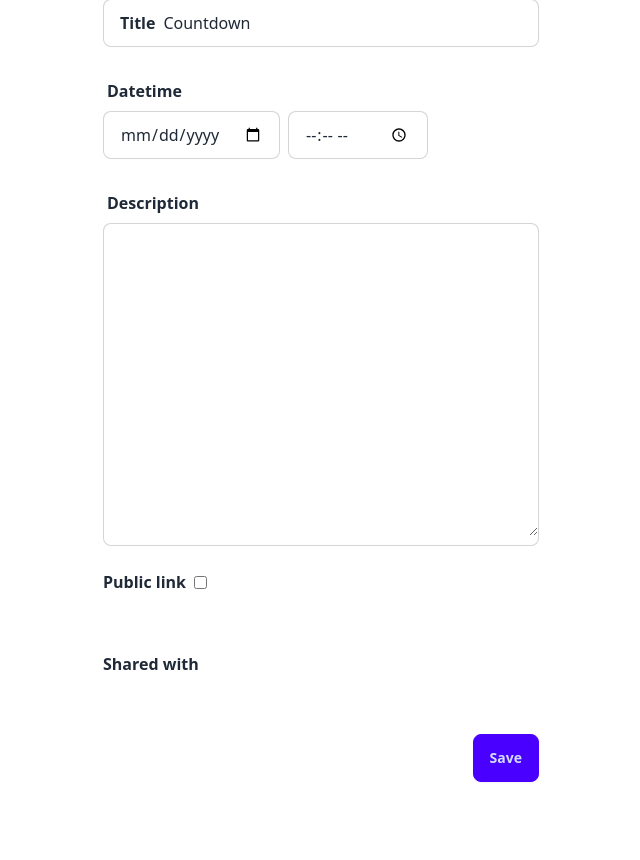
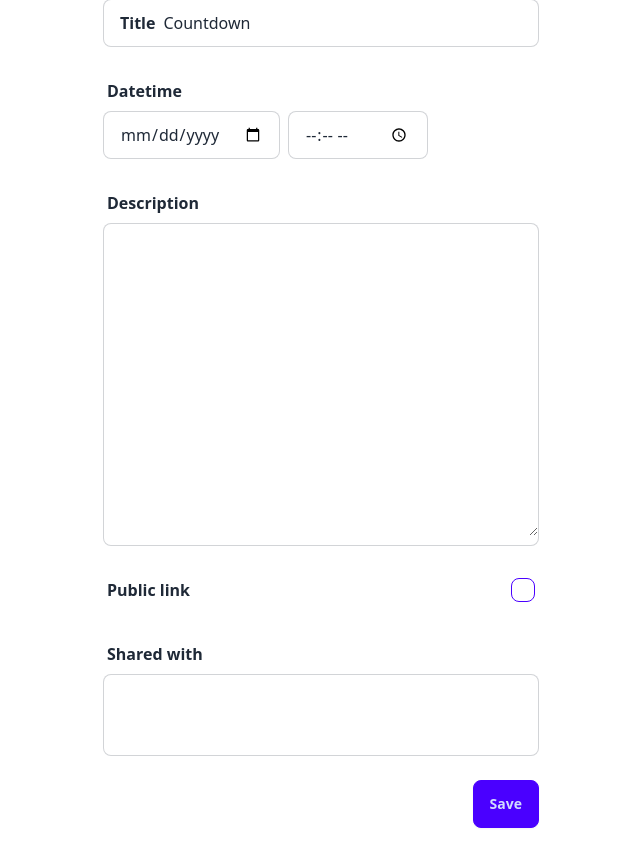
Before and after one commit to matthew-talamantes/CountDownApp, a Django app: page /counts/create/ in a window 1280 px wide. Shown: the part 177-1037 px from the top of the page, without its empty margins (319-959 px from the left). Before the commit the page ends 959 px from the top, so only its background shows below. Run offline with Django 4.2, Linux system fonts and the light colour scheme; lists and menus that the app fills with data are empty; parts of the project's set-up code (start-up, migrations or seed data) failed here and were passed over; some libraries are stand-ins or nearby versions.

Commit message:
update form template styles

```diff
--- a/backend/countdown/templates/counts/form_template.html
+++ b/backend/countdown/templates/counts/form_template.html
@@ -42,6 +42,20 @@
                 {{ field }}
             </div>
         </label>
+        {% elif widget == 'checkbox' %}
+        <div class="form-control checkbox-field">
+            <label class="label cursor-pointer" for="{{ field.id_for_label }}">
+                <span class="font-semibold">{{ field.label }}</span>
+                {{ field }}
+            </label>
+        </div>
+        {% elif widget == 'selectmultiple' or widget == 'select' %}
+        <label class="form-control select-field" for="{{ field.id_for_label }}">
+            <div class="label">
+                <span class="font-semibold">{{ field.label }}</span>
+            </div>
+            {{ field }}
+        </label>
         {% else %}
         <label class="flex items-center gap-2">
             <span class="font-semibold">{{ field.label }}</span>
--- a/backend/countdown/theme/static/css/dist/styles.css
+++ b/backend/countdown/theme/static/css/dist/styles.css
@@ -2390,6 +2468,171 @@ textarea {
   outline-color: var(--fallback-er,oklch(var(--er)/1));
 }
 
+@media (hover:hover) {
+  .checkbox-field input[type="checkbox"]:hover {
+    --tw-border-opacity: 1;
+    border-color: var(--fallback-p,oklch(var(--p)/var(--tw-border-opacity)));
+  }
+}
+
+.checkbox-field input[type="checkbox"] {
+  flex-shrink: 0;
+  --chkbg: var(--fallback-bc,oklch(var(--bc)/1));
+  --chkfg: var(--fallback-b1,oklch(var(--b1)/1));
+  height: 1.5rem;
+  width: 1.5rem;
+  cursor: pointer;
+  -webkit-appearance: none;
+     -moz-appearance: none;
+          appearance: none;
+  border-radius: var(--rounded-btn, 0.5rem);
+  border-width: 1px;
+  border-color: var(--fallback-bc,oklch(var(--bc)/var(--tw-border-opacity)));
+  --tw-border-opacity: 0.2;
+}
+
+.checkbox-field input[type="checkbox"]:focus {
+  box-shadow: none;
+}
+
+.checkbox-field input[type="checkbox"]:focus-visible {
+  outline-style: solid;
+  outline-width: 2px;
+  outline-offset: 2px;
+  outline-color: var(--fallback-bc,oklch(var(--bc)/1));
+}
+
+.checkbox-field input[type="checkbox"]:checked,.checkbox-field input[type="checkbox"][aria-checked="true"] {
+  background-repeat: no-repeat;
+  animation: checkmark var(--animation-input, 0.2s) ease-out;
+  background-color: var(--chkbg);
+  background-image: linear-gradient(-45deg, transparent 65%, var(--chkbg) 65.99%),
+      linear-gradient(45deg, transparent 75%, var(--chkbg) 75.99%),
+      linear-gradient(-45deg, var(--chkbg) 40%, transparent 40.99%),
+      linear-gradient(
+        45deg,
+        var(--chkbg) 30%,
+        var(--chkfg) 30.99%,
+        var(--chkfg) 40%,
+        transparent 40.99%
+      ),
+      linear-gradient(-45deg, var(--chkfg) 50%, var(--chkbg) 50.99%);
+}
+
+.checkbox-field input[type="checkbox"]:indeterminate {
+  --tw-bg-opacity: 1;
+  background-color: var(--fallback-bc,oklch(var(--bc)/var(--tw-bg-opacity)));
+  background-repeat: no-repeat;
+  animation: checkmark var(--animation-input, 0.2s) ease-out;
+  background-image: linear-gradient(90deg, transparent 80%, var(--chkbg) 80%),
+      linear-gradient(-90deg, transparent 80%, var(--chkbg) 80%),
+      linear-gradient(0deg, var(--chkbg) 43%, var(--chkfg) 43%, var(--chkfg) 57%, var(--chkbg) 57%);
+}
+
+.checkbox-field input[type="checkbox"] {
+  --chkbg: var(--fallback-p,oklch(var(--p)/1));
+  --chkfg: var(--fallback-pc,oklch(var(--pc)/1));
+  --tw-border-opacity: 1;
+  border-color: var(--fallback-p,oklch(var(--p)/var(--tw-border-opacity)));
+}
+
+.checkbox-field input[type="checkbox"]:focus-visible {
+  outline-color: var(--fallback-p,oklch(var(--p)/1));
+}
+
+.checkbox-field input[type="checkbox"]:checked,.checkbox-field input[type="checkbox"][aria-checked="true"] {
+  --tw-border-opacity: 1;
+  border-color: var(--fallback-p,oklch(var(--p)/var(--tw-border-opacity)));
+  --tw-bg-opacity: 1;
+  background-color: var(--fallback-p,oklch(var(--p)/var(--tw-bg-opacity)));
+  --tw-text-opacity: 1;
+  color: var(--fallback-pc,oklch(var(--pc)/var(--tw-text-opacity)));
+}
+
+.checkbox-field input[type="checkbox"]:disabled {
+  cursor: not-allowed;
+  border-color: transparent;
+  --tw-bg-opacity: 1;
+  background-color: var(--fallback-bc,oklch(var(--bc)/var(--tw-bg-opacity)));
+  opacity: 0.2;
+}
+
+.select-field select {
+  display: inline-flex;
+  cursor: pointer;
+  -webkit-user-select: none;
+     -moz-user-select: none;
+          user-select: none;
+  -webkit-appearance: none;
+     -moz-appearance: none;
+          appearance: none;
+  height: 3rem;
+  min-height: 3rem;
+  padding-left: 1rem;
+  padding-right: 2.5rem;
+  font-size: 0.875rem;
+  line-height: 1.25rem;
+  line-height: 2;
+  border-radius: var(--rounded-btn, 0.5rem);
+  border-width: 1px;
+  border-color: transparent;
+  --tw-bg-opacity: 1;
+  background-color: var(--fallback-b1,oklch(var(--b1)/var(--tw-bg-opacity)));
+  background-image: linear-gradient(45deg, transparent 50%, currentColor 50%),
+    linear-gradient(135deg, currentColor 50%, transparent 50%);
+  background-position: calc(100% - 20px) calc(1px + 50%),
+    calc(100% - 16.1px) calc(1px + 50%);
+  background-size: 4px 4px,
+    4px 4px;
+  background-repeat: no-repeat;
+}
+
+.select-field select[multiple] {
+  height: auto;
+}
+
+.select-field select {
+  border-color: var(--fallback-bc,oklch(var(--bc)/0.2));
+}
+
+.select-field select:focus {
+  box-shadow: none;
+  border-color: var(--fallback-bc,oklch(var(--bc)/0.2));
+  outline-style: solid;
+  outline-width: 2px;
+  outline-offset: 2px;
+  outline-color: var(--fallback-bc,oklch(var(--bc)/0.2));
+}
+
+.select-field select:disabled,.select-field select[disabled] {
+  cursor: not-allowed;
+  --tw-border-opacity: 1;
+  border-color: var(--fallback-b2,oklch(var(--b2)/var(--tw-border-opacity)));
+  --tw-bg-opacity: 1;
+  background-color: var(--fallback-b2,oklch(var(--b2)/var(--tw-bg-opacity)));
+  color: var(--fallback-bc,oklch(var(--bc)/0.4));
+}
+
+.select-field select:disabled::-moz-placeholder, .select-field select[disabled]::-moz-placeholder {
+  color: var(--fallback-bc,oklch(var(--bc)/var(--tw-placeholder-opacity)));
+  --tw-placeholder-opacity: 0.2;
+}
+
+.select-field select:disabled::placeholder,.select-field select[disabled]::placeholder {
+  color: var(--fallback-bc,oklch(var(--bc)/var(--tw-placeholder-opacity)));
+  --tw-placeholder-opacity: 0.2;
+}
+
+.select-field select[multiple],.select-field select[size].select:not([size="1"]) {
+  background-image: none;
+  padding-right: 1rem;
+}
+
+[dir="rtl"] .select-field select {
+  background-position: calc(0% + 12px) calc(1px + 50%),
+    calc(0% + 16px) calc(1px + 50%);
+}
+
 .static {
   position: static;
 }
```
Also changed, not shown: other parts of backend/countdown/theme/static/css/dist/styles.css (+78 -0 lines), backend/countdown/theme/static_src/src/styles.css (+8 -0 lines).
